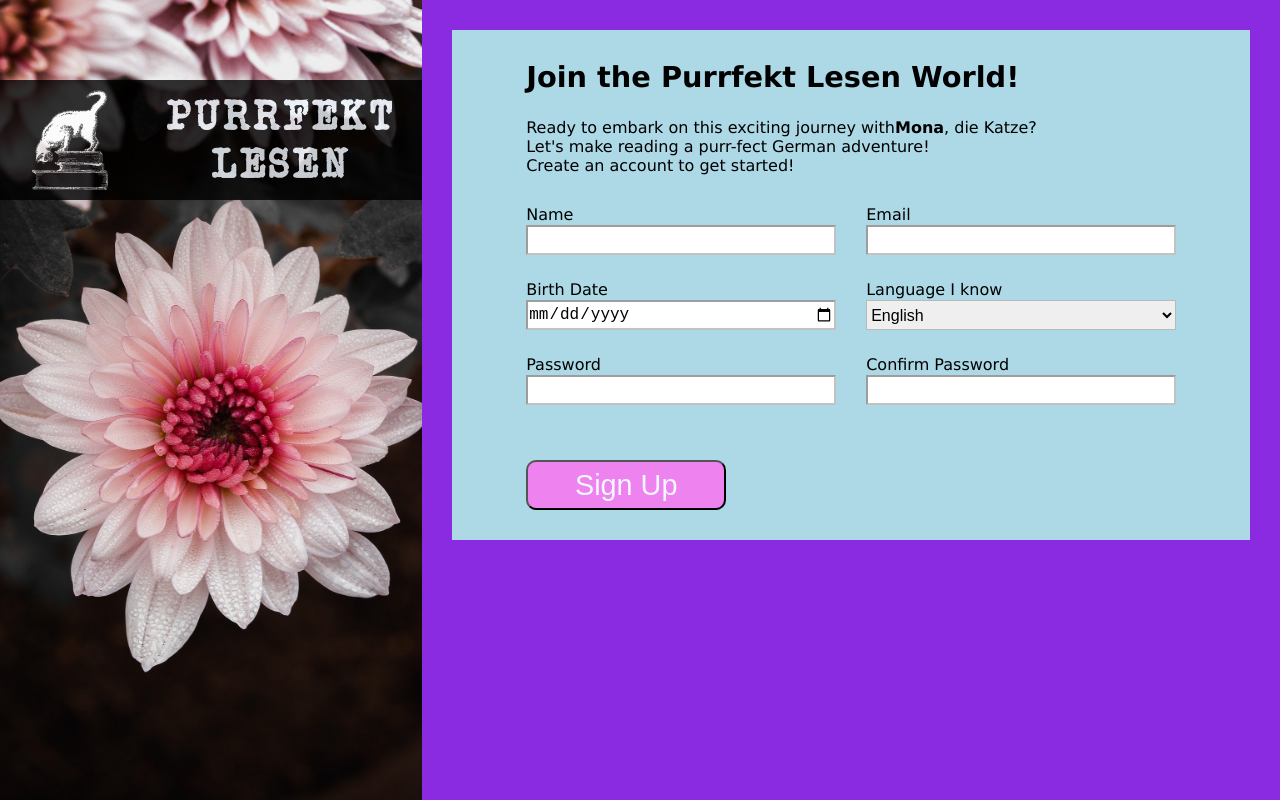
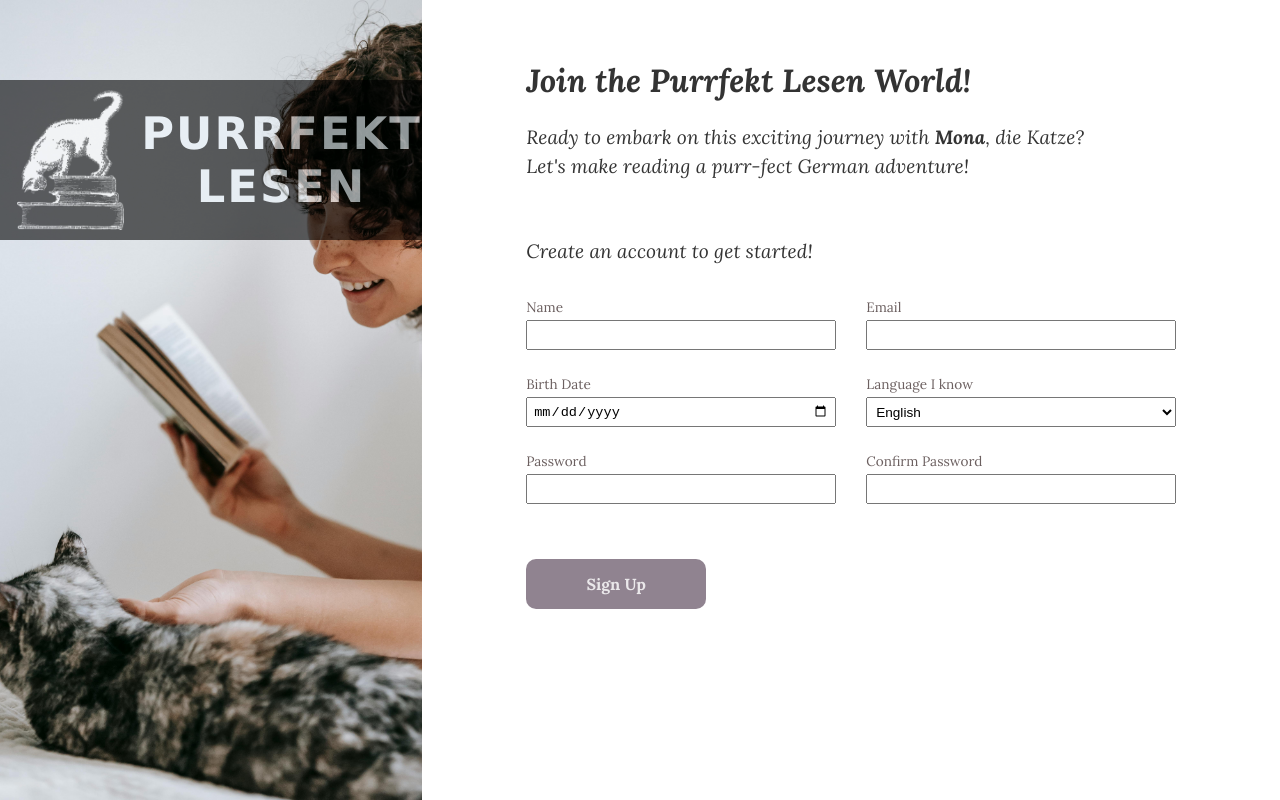
Before and after one commit to kathejim/sign-up-form, a plain HTML site: page index.html in a window 1280 px wide. Drawn offline with Linux system fonts and the light colour scheme.

Commit message:
Stylize the page:
Change the image.
Remove outline when input and select are in focus, and add border-color.
Change color of the text.
Change the font of the logo.

```diff
--- a/index.html
+++ b/index.html
@@ -4,13 +4,16 @@
     <meta charset="UTF-8">
     <meta name="viewport" content="width=device-width, initial-scale=1.0">
     <link rel="stylesheet" href="style.css">
+    <link rel="preconnect" href="https://fonts.googleapis.com">
+    <link rel="preconnect" href="https://fonts.gstatic.com" crossorigin>
+    <link href="https://fonts.googleapis.com/css2?family=Lora:ital,wght@0,400..700;1,400..700&display=swap" rel="stylesheet">
     <title>Sign-up</title>
     <script src="./script.js" defer></script>
 </head>
 <body>
 
     <div class="image-container">
-      <img src="./images/chrysanthemum_1920.jpg" alt="beautiful chrysanthemums">
+      <img src="./images/cat_bed-6001768.jpg" alt="beautiful chrysanthemums">
       <div class="logo">
         <img src="./images/output.png" alt="cat reading logo">
         <div id="brand">PURRFEKT LESEN</div>
@@ -22,7 +25,7 @@
             <form novalidate>
                 <div>
                     <h1>Join the Purrfekt Lesen World!</h1>
-                    <p>Ready to embark on this exciting journey with<b>Mona</b>, die Katze?</p>
+                    <p>Ready to embark on this exciting journey with<b> Mona</b>, die Katze?</p>
                     <p>Let's make reading a purr-fect German adventure!</p>
                     <p>Create an account to get started!</p>
                     <div id="form-columns">
--- a/style.css
+++ b/style.css
@@ -8,8 +8,8 @@
 }
 
 :root {
-    --font-logo: clamp(1.5rem, 2vw + 1rem, 5rem);
-    --font-h1: clamp(1rem, 1rem + 1vw, 3rem);
+    --font-logo: clamp(2rem, 2vw + 1.2rem, 5rem);
+    --font-h1: clamp(1.2rem, 1.2rem + 1vw, 3rem);
     --font-p: clamp(0.9rem, 0.5vw + 0.6rem, 2rem);
 
     --form-width: 650px;
@@ -28,7 +28,6 @@
 body {
     height: 100vh;
     min-width: 750px;
-    background-color: yellow;
     display: flex;
     font-family: Verdana, Geneva, Tahoma, sans-serif;
 }
@@ -51,10 +50,10 @@ body {
     display: flex;
     position: absolute;
     background-color:rgba(0, 0, 0);
-    opacity: 0.8;
+    opacity: 0.6;
     top: 10vh;
     width: 100%;
-    height: 120px;
+    height: 160px;
 }
 
 .logo img {
@@ -62,44 +61,53 @@ body {
     flex: 0 0 33.3%;
     height: 100%;
     /*! background-color: green; */
-    padding: 10px 15px;
+    padding: 10px;
 }
 
 .logo #brand {
     display: flex;
-    font-family: "typewriter";
-    letter-spacing: 4px;
+    font-family: ;
+    letter-spacing: 2px;
     color: aliceblue;
     font-size: var(--font-logo);
     font-weight: 800;
     text-align: center;
     margin: auto;
-
     overflow: hidden;
 }
 
 .body-container {
-    background-color: blueviolet;
     width: 67vw;
     padding: 30px;
-    overflow: auto;
 }
 
 
 h1 {
     font-size: var(--font-h1);
     padding-bottom: 3vh;
+    font-style: italic;
+    color: #000c;
 }
 
-.form-container {
-    background-color: greenyellow;
+p {
+    padding-bottom: 5px;
+    font-weight: 400;
+    letter-spacing: 0.1px;
+    font-style: italic;
+    font-size: 1.2rem;
+    color: #000c;
+}
+
+p:nth-of-type(3) {
+    padding-top: 7vh;
 }
 
 form {
     display:flex;
-    background-color: lightblue;
+    /*! background-color: lightblue; */
     font-size: var(--font-p);
     flex-direction: column;
+    font-family: "Lora", serif;
 }
 
 form > div {
@@ -116,24 +124,31 @@ select {
     width: 310px;
     height: 30px;
     box-sizing: border-box;
-    font-size: inherit;
-    border-color: #75757770;
+    font-size: 0.85rem;
+}
+
+input:focus, select:focus {
+  outline: #2f152f87;
+  border-color: #2f152f87;
+}
+
+input, select {
+    padding: 5px;
 }
 
 label {
-    height: 20px;
+    height: 22px;
+    color: #6c6060;
 }
 
 #form-columns div {
     margin-bottom: 25px;
 }
-select {
-    xappearance: none;
-}
 
 .form-element > span {
     color: red;
-    font-size: 70%;
+    font-size: 80%;
+    display: block;
 }
 
 #form-columns {
@@ -150,18 +165,20 @@ select {
 }
 
 button {
-    font-size: var(--font-h1);
-    font-weight: 500;
-    width: 200px;
+    font-size: var(--font-p);
+    font-weight: 700;
+    width: 180px;
     height: 50px;
     margin-right: auto;
     border-radius: 10px;
-    background-color: violet;
-    color: aliceblue;
+    background-color: #2f152f87;
+    border: none;
+    color: #ffffffcf;
+    font-family: inherit;
 }
 
 .valid {
-    border-color: var(--borderColor-valid);
+    /*! border-color: var(--borderColor-valid); */
 }
 
 .invalid {
```
Also changed, not shown: images/cat_bed-6001768.jpg (added).
